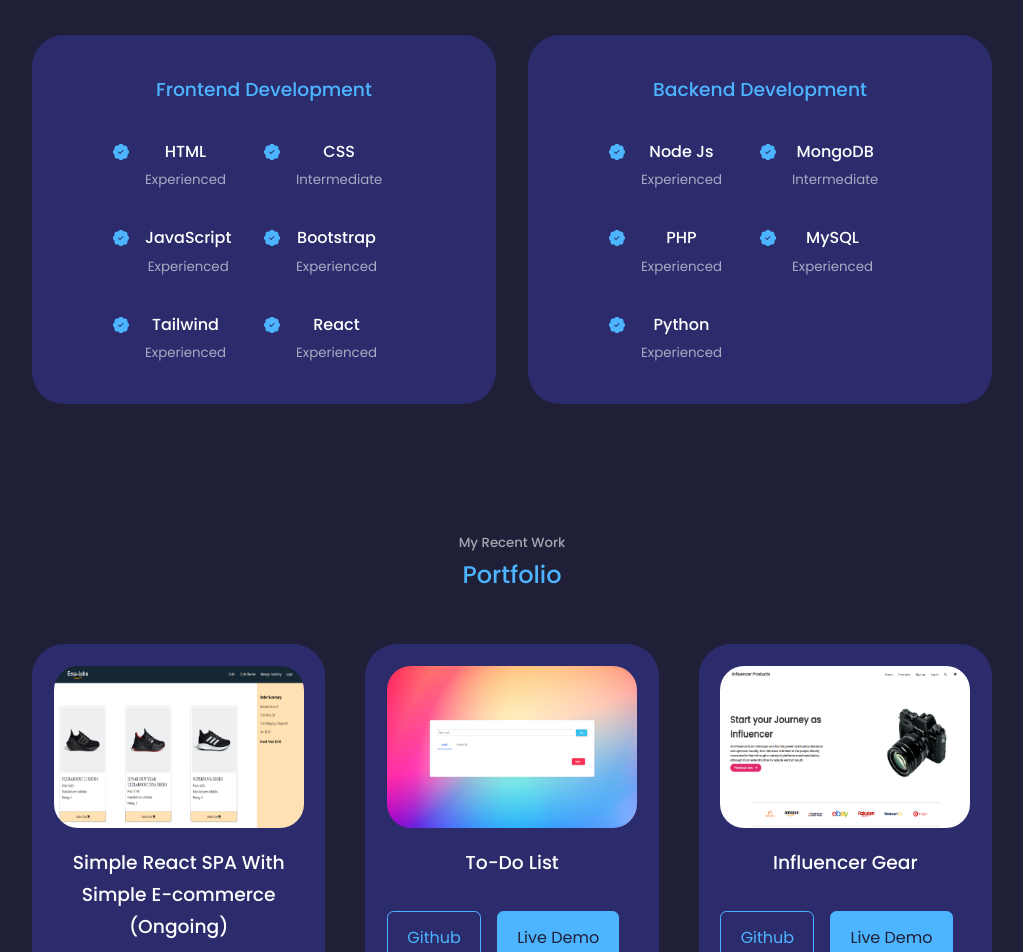
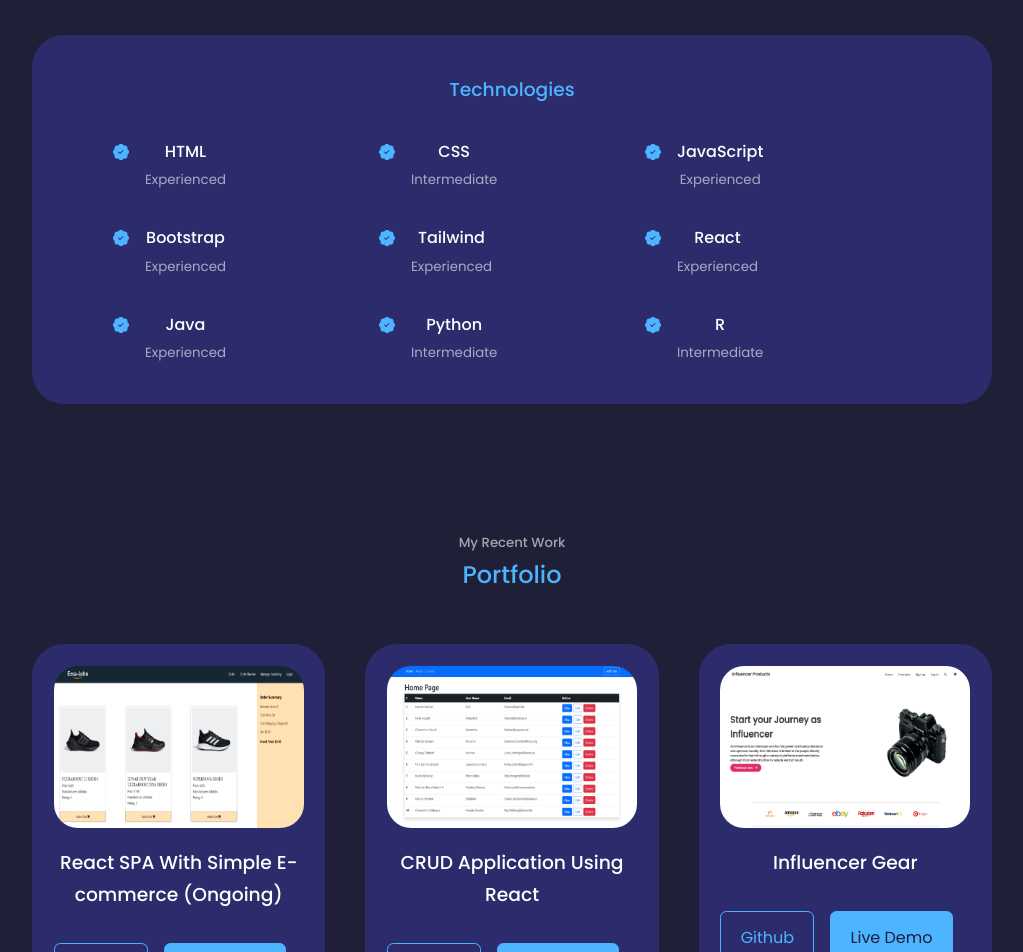
Before and after one commit to md-sazzadul/portfolio, a React (Create React App) app: page / in a window 1280 px wide. Shown: the part 1580-2532 px from the top of the page, without its empty margins (128-1151 px from the left). Built offline with nearby package versions, Linux system fonts and the light colour scheme.

Commit message:
portfolio updated

```diff
--- a/src/components/Experience/Experience.css
+++ b/src/components/Experience/Experience.css
@@ -1,8 +1,8 @@
-.experience__container {
+/* .experience__container {
     display: grid;
     grid-template-columns: 1fr 1fr;
     gap: 2rem;
-}
+} */
 
 .experience__container > div {
     background: var(--color-bg-variant);
@@ -26,7 +26,7 @@
 
 .experience__content {
     display: grid;
-    grid-template-columns: 1fr 1fr;
+    grid-template-columns: 1fr 1fr 1fr;
     row-gap: 2rem;
 }
 
--- a/src/components/Experience/Experience.js
+++ b/src/components/Experience/Experience.js
@@ -10,7 +10,7 @@ const Experience = () => {
 
             <div className="container experience__container">
                 <div className="experience__frontend">
-                    <h3>Frontend Development</h3>
+                    <h3>Technologies</h3>
                     <div className="experience__content">
                         <article className='experience__details'>
                             <BsFillPatchCheckFill className='experience__details-icon'></BsFillPatchCheckFill>
@@ -54,11 +54,32 @@ const Experience = () => {
                                 <small className='text-light'>Experienced</small>
                             </div>
                         </article>
+                        <article className='experience__details'>
+                            <BsFillPatchCheckFill className='experience__details-icon'></BsFillPatchCheckFill>
+                            <div>
+                                <h4>Java</h4>
+                                <small className='text-light'>Experienced</small>
+                            </div>
+                        </article>
+                        <article className='experience__details'>
+                            <BsFillPatchCheckFill className='experience__details-icon'></BsFillPatchCheckFill>
+                            <div>
+                                <h4>Python</h4>
+                                <small className='text-light'>Intermediate</small>
+                            </div>
+                        </article>
+                        <article className='experience__details'>
+                            <BsFillPatchCheckFill className='experience__details-icon'></BsFillPatchCheckFill>
+                            <div>
+                                <h4>R</h4>
+                                <small className='text-light'>Intermediate</small>
+                            </div>
+                        </article>
                     </div>
                 </div>
                 {/* ====== End of Frontend ======= */}
 
-                <div className="experience__backend">
+                {/* <div className="experience__backend">
                 <h3>Backend Development</h3>
                     <div className="experience__content">
                         <article className='experience__details'>
@@ -97,7 +118,7 @@ const Experience = () => {
                             </div>
                         </article>
                     </div>
-                </div>
+                </div> */}
             </div>
         </section>
     );
--- a/src/components/Footer/Footer.js
+++ b/src/components/Footer/Footer.js
@@ -18,9 +18,9 @@ const Footer = () => {
             </ul>
 
             <div className="footer__socials">
-                <a href="https://www.linkedin.com/in/md-sazzadul-islam-243a34253/"><FaLinkedin></FaLinkedin></a>
-                <a href="https://github.com/md-sazzadul"><FaGithub></FaGithub></a>
-                <a href="https://twitter.com"><FaTwitter></FaTwitter></a>
+                <a href="https://www.linkedin.com/in/md-sazzadul-islam-243a34253/" target='_blank'><FaLinkedin></FaLinkedin></a>
+                <a href="https://github.com/md-sazzadul" target='_blank'><FaGithub></FaGithub></a>
+                <a href="https://twitter.com" target='_blank'><FaTwitter></FaTwitter></a>
             </div>
 
             <div className="footer__copyright">
--- a/src/components/Portfolio/Portfolio.js
+++ b/src/components/Portfolio/Portfolio.js
@@ -1,7 +1,7 @@
 import React from 'react';
 import './Portfolio.css';
 import IMG1 from '../../assets/ema-john.PNG';
-import IMG2 from '../../assets/to-do-list.PNG';
+import IMG2 from '../../assets/crud-reactjs.PNG';
 import IMG3 from '../../assets/influencer-gear.PNG';
 import IMG4 from '../../assets/leader-board.PNG';
 import IMG5 from '../../assets/cash-book.PNG';
@@ -11,16 +11,16 @@ const data = [
     {
         id: 1,
         image: IMG1,
-        title: 'Simple React SPA With Simple E-commerce (Ongoing)',
+        title: 'React SPA With Simple E-commerce (Ongoing)',
         github: 'https://github.com',
         demo: 'https://ema-john-sazzad15.netlify.app/'
     },
     {
         id: 2,
         image: IMG2,
-        title: 'To-Do List',
-        github: 'https://github.com/md-sazzadul/to-do-list',
-        demo: 'https://to-do-list-sazzad15.netlify.app/'
+        title: 'CRUD Application Using React',
+        github: 'https://github.com/md-sazzadul/crud-reactjs',
+        demo: 'https://crud-application-sazzad15.netlify.app/'
     },
     {
         id: 3,
```
Also changed, not shown: src/assets/crud-reactjs.PNG (added).
